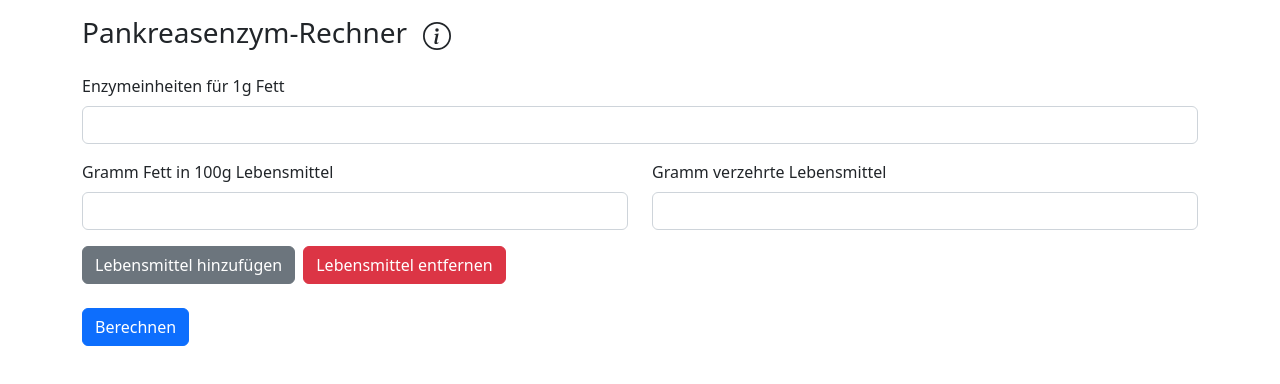
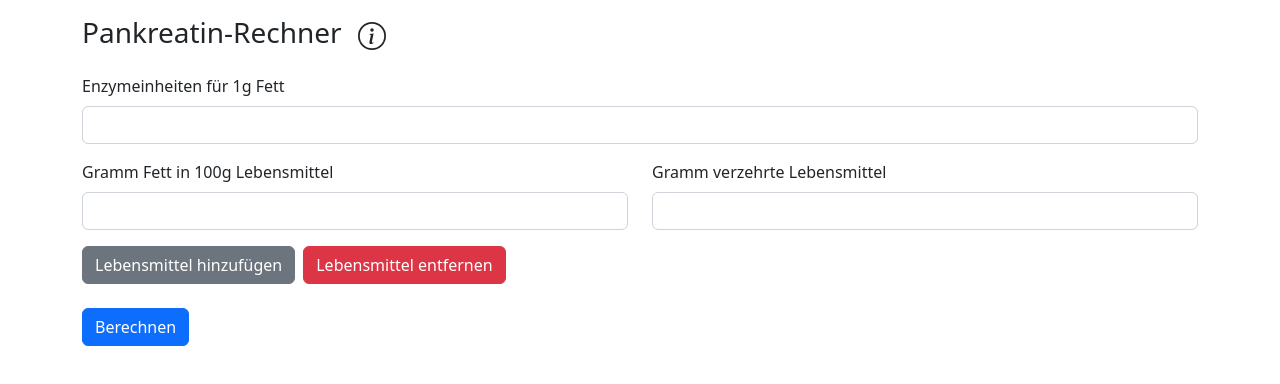
Before and after one commit to adalinger/enzyme-calculator, a React (Create React App) app: page / in a window 1280 px wide. Shown: the top 384 px of the page. Built offline with nearby package versions, Linux system fonts and the light colour scheme.

Commit message:
Update heading

```diff
--- a/src/main/Calculator.tsx
+++ b/src/main/Calculator.tsx
@@ -59,7 +59,7 @@ function Calculator() {
                 <Row>
                     <Col sm={12} className="mt-3">
                         <h3>
-                            Pankreasenzym-Rechner
+                            Pankreatin-Rechner
                             <TooltipComponent>{tooltip}</TooltipComponent>
                         </h3>
                     </Col>
```
